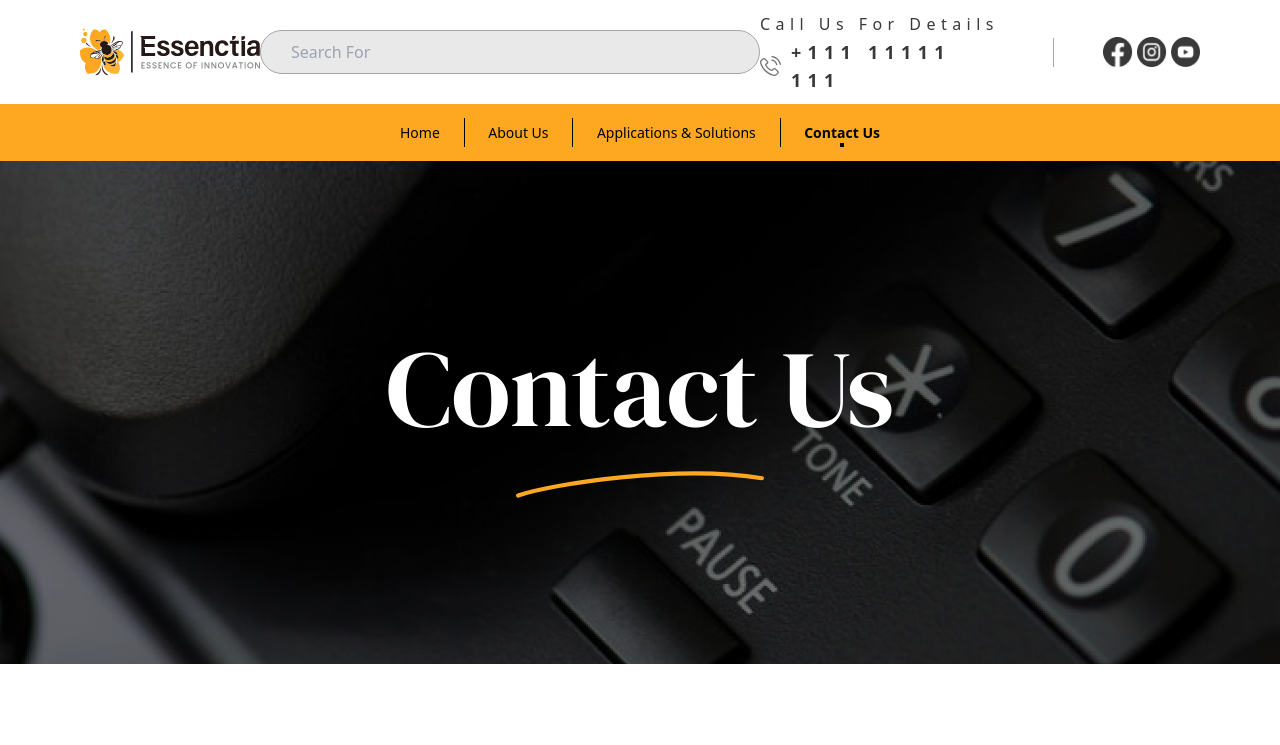
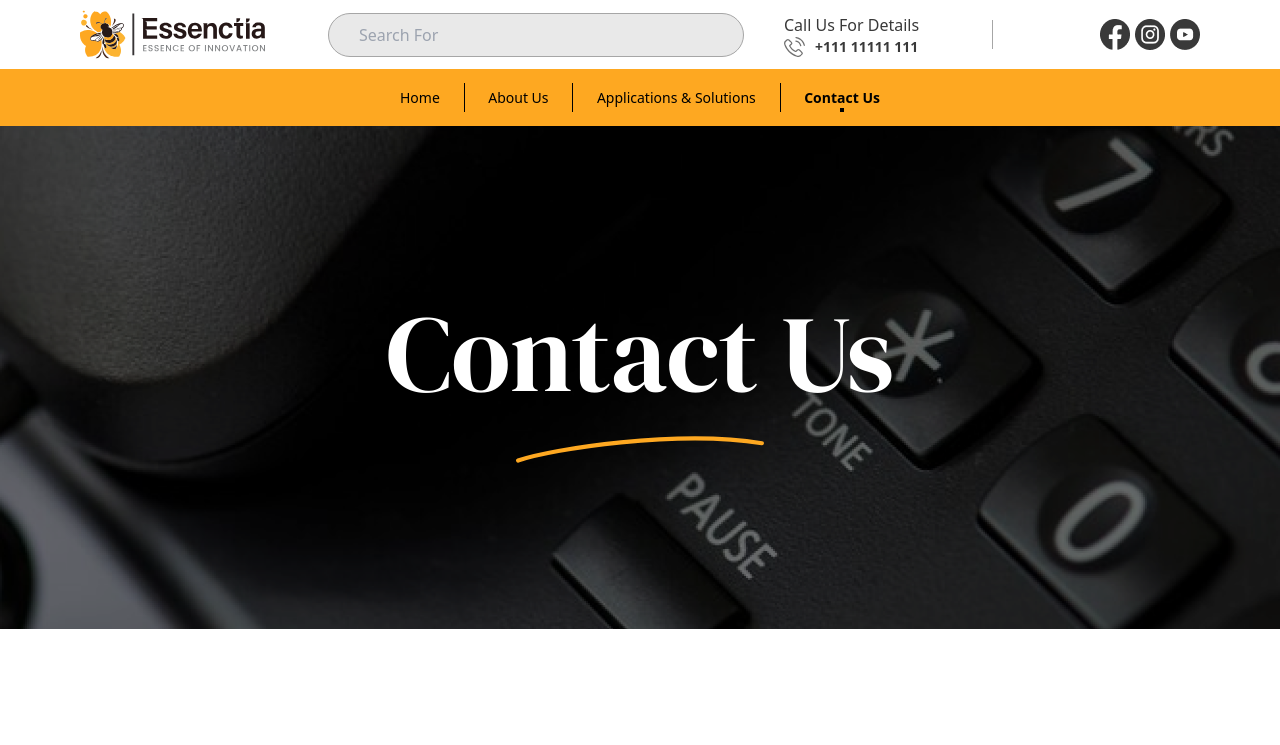
Before and after one commit to hussainn23/Essenctia-2.0, a React (Vite) app: page /contact in a window 1280 px wide. Shown: the top 745 px of the page. Built offline with nearby package versions, Linux system fonts and the light colour scheme.

Commit message:
Make contact form responsive

```diff
--- a/src/Pages/Contact.jsx
+++ b/src/Pages/Contact.jsx
@@ -108,7 +108,7 @@ const Contact = () => {
               type="text"
               name="first_name"
               placeholder="First Name"
-              className="h-[71px] pl-[30px] w-full rounded-[5px] bg-[#F6F5F2] focus:outline-none focus:border-none"
+              className="h-[50px] md:h-[71px]  pl-[30px] w-full rounded-[5px] bg-[#F6F5F2] focus:outline-none focus:border-none"
               required
             />
             <input
@@ -116,7 +116,7 @@ const Contact = () => {
               name="last_name"
               placeholder="Last Name"
               required
-              className="h-[71px] pl-[30px] w-full rounded-[5px] bg-[#F6F5F2] focus:outline-none focus:border-none"
+              className="h-[50px] md:h-[71px]  pl-[30px] w-full rounded-[5px] bg-[#F6F5F2] focus:outline-none focus:border-none"
             />
           </div>
 
@@ -126,7 +126,7 @@ const Contact = () => {
               name="email"
               placeholder="Email"
               required
-              className="inline-flex h-[71px] pl-[30px] 2xl:w-full justify-end items-center flex-shrink-0 rounded-[5px] bg-[#F6F5F2] mb-6 focus:outline-none focus:border-none"
+              className="inline-flex h-[50px] md:h-[71px]  pl-[30px] 2xl:w-full justify-end items-center flex-shrink-0 rounded-[5px] bg-[#F6F5F2] mb-6 focus:outline-none focus:border-none"
             />
 
             <input
@@ -134,7 +134,7 @@ const Contact = () => {
               name="phone"
               placeholder="Phone Number"
               required
-              className="h-[71px] pl-[30px] w-full rounded-[5px] mb-6 bg-[#F6F5F2] focus:outline-none focus:border-none"
+              className="h-[50px] md:h-[71px]  pl-[30px] w-full rounded-[5px] mb-6 bg-[#F6F5F2] focus:outline-none focus:border-none"
             />
 
             <textarea
--- a/src/components/Navbar.jsx
+++ b/src/components/Navbar.jsx
@@ -30,10 +30,10 @@ const Navbar = () => {
   const dropdownPaths = ["/season", "/flavor", "/ingredient"];
   const isApplicationsActive = dropdownPaths.includes(location.pathname);
 
-
   return (
     <header>
-      <div className="bg-[#fff] w-full flex flex-col md:flex md:flex-row justify-between items-center 2xl:px-[120px] xl:px-[80px] lg:px-[50px] px-[30px]  py-[10px]">
+      <div className="bg-[#fff] w-full flex flex-col md:flex md:flex-row justify-between items-center 2xl:px-[120px] md:gap-5 lg:gap-10  xl:px-[80px] lg:px-[50px] px-[30px]  py-[10px]">
+        <Link to="/" className="flex w-1/2 ">
           <div className="py-5 md:py-0">
             <img
               src={logo}
@@ -41,13 +41,14 @@ const Navbar = () => {
               className="w-[130px] md:w-[150px] lg:w-auto"
             />
           </div>
-        <div>
+        </Link>
+        <div className=" w-full flex">
           <input
             type="text"
             name=""
             placeholder="Search for"
             id=""
-            className=" rounded-[40px] border border-[#A6A6A6] bg-[rgba(181,181,181,0.30)] mb-5 md:mb-0 2xl:w-[834px] xl:w-[500px] lg:w-auto h-[8px] md:h-[30px] lg:h-[42px] p-[21px_30px] text-[#717171] font-montserrat text-base font-medium leading-normal capitalize"
+            className=" rounded-[40px] border border-[#A6A6A6] bg-[rgba(181,181,181,0.30)] mb-5 md:mb-0  w-full h-[8px] md:h-[30px] lg:h-[42px] p-[21px_30px] text-[#717171] font-montserrat text-base font-medium leading-normal capitalize"
           />
         </div>
 
@@ -67,20 +68,20 @@ const Navbar = () => {
       <path stroke-linecap="round" stroke-linejoin="round" stroke-width="2" d="M11 17a6 6 0 100-12 6 6 0 000 12zm0 0l6 6" />
     </svg>   */}
 
-        <div className="flex xl:gap-[50px] lg:gap-[40px] md:gap-[10px] gap-[20px] items-center mb-5 md:mb-0">
-          <div>
-            <span className="text-[#393939] font-poppins text-base font-normal xl:leading-[28px] xl:tracking-[5.46px] lg:tracking-[3px]  md:tracking-[1px] tracking-[0px] capitalize">
+        <div className="flex w-full flex-end justify-center gap-5 lg:gap-[50px]  items-center mb-5 md:mb-0">
+          <div className="md:w-1/2 ">
+            <span className="text-[#393939] font-poppins xl:text-base font-normal 2xl:leading-[28px] md:text-[13px] 2xl:tracking-[3px]  capitalize">
               Call us for details
             </span>
             <div className="flex gap-[10px]">
               <img src={contact} alt="phone" />
-              <span class="text-[#393939] font-poppins lg:text-lg md:text-sm font-semibold xl:leading-[28px] xl:tracking-[6.24px] lg:tracking-[4px] md:tracking-[1px] tracking-[0px] capitalize">
+              <span class="text-[#393939] font-poppins lg:text-md md:text-sm font-semibold 2xl:leading-[28px]  2xl:tracking-[4px]  capitalize">
                 +111 11111 111
               </span>
             </div>
           </div>
           <span className="w-[1px] h-[29px] bg-[#A6A6A6]"></span>
-          <div className="flex gap-1">
+          <div className="flex justify-end gap-1 md:w-1/2">
             <Link
               to="https://www.facebook.com/essenctia"
               target="_blank"
--- a/src/components/Sections/Contact.jsx
+++ b/src/components/Sections/Contact.jsx
@@ -54,7 +54,7 @@ const Contact = () => {
   return (
     <div className=" xl:flex ">
       <ToastContainer />
-      <div className="w-full flex flex-col justify-center xl:flex xl:flex-row xl:justify-center mt-20 lg:mt-0  lg:pt-28 xl:pt-0 pb-20 xl:pb-0">
+      <div className="w-full flex flex-col justify-center xl:flex xl:flex-row xl:justify-center mt-20 lg:mt-0  lg:pt-28 xl:pt-0 pb-20 xl:pb-0 ">
         <div className=" pd md:px-20 lg:px-32 xl:px-0  flex items-center ">
           <img
             src={color}
@@ -79,8 +79,8 @@ const Contact = () => {
         </div>
       </div>
 
-      <div className="flex 2xl:justify-end xl:justify-center justify-center  w-full">
-        <div className=" pt-[60px]">
+      <div className="flex   justify-center  w-full ">
+        <div className=" pt-[60px]  w-full ">
           <p className="text-[#949494] font-inter text-[12px] md:text-[14px]  font-semibold leading-[14px] tracking-[2.6px] uppercase pb-2">
             CONTACT NOW
           </p>
@@ -88,21 +88,21 @@ const Contact = () => {
             Leave Us a Message
           </h4>
           <form ref={form} onSubmit={sendEmail}>
-            <div>
+            <div className=" w-full flex flex-col">
               <div className="w-full flex flex-col md:flex md:flex-row md:justify-between md:gap-7 pb-6 ">
                 <input
                   type="text"
                   name="first_name"
                   placeholder="First Name"
                   required
-                  className="inline-flex  h-[71px] md:h-[71px] pl-[30px] 2xl:pr-[290px] mb-6 md:mb-0 justify-end items-center flex-shrink-0 rounded-[5px] bg-[#F6F5F2] focus:outline-none focus:border-none"
+                  className="  h-[50px] md:h-[71px] pl-[30px]  mb-6 md:mb-0 justify-end items-center w-full rounded-[5px] bg-[#F6F5F2] focus:outline-none focus:border-none"
                 />
                 <input
                   type="text"
                   name="last_name"
                   required
                   placeholder="Last Name"
-                  className="inline-flex  h-[71px] md:h-[71px] pl-[30px] 2xl:pr-[290px] justify-end items-center flex-shrink-0 rounded-[5px] bg-[#F6F5F2] focus:outline-none focus:border-none"
+                  className="  h-[50px] md:h-[71px]  pl-[30px]  justify-end items-center w-full rounded-[5px] bg-[#F6F5F2] focus:outline-none focus:border-none"
                 />
               </div>
               <div>
@@ -111,13 +111,13 @@ const Contact = () => {
                   name="email"
                   placeholder="Email"
                   required
-                  className="inline-flex  h-[71px] md:h-[71px] pl-[30px] w-full justify-end items-center flex-shrink-0 rounded-[5px] bg-[#F6F5F2] mb-6 focus:outline-none focus:border-none"
+                  className="inline-flex  h-[50px] md:h-[71px]  pl-[30px] w-full justify-end items-center flex-shrink-0 rounded-[5px] bg-[#F6F5F2] mb-6 focus:outline-none focus:border-none"
                 />
                 <input
                   type="number"
                   name="phone"
                   placeholder="Phone Number"
-                  className="inline-flex  h-[71px] md:h-[71px] pl-[30px] w-full justify-end items-center flex-shrink-0 rounded-[5px] bg-[#F6F5F2] mb-6 focus:outline-none focus:border-none"
+                  className="inline-flex  h-[50px] md:h-[71px]  pl-[30px] w-full justify-end items-center flex-shrink-0 rounded-[5px] bg-[#F6F5F2] mb-6 focus:outline-none focus:border-none"
                 />
                 <textarea
                   p
```
Also changed, not shown: src/images/target.svg (added). Lines whose indentation alone changed are shown as unchanged.
